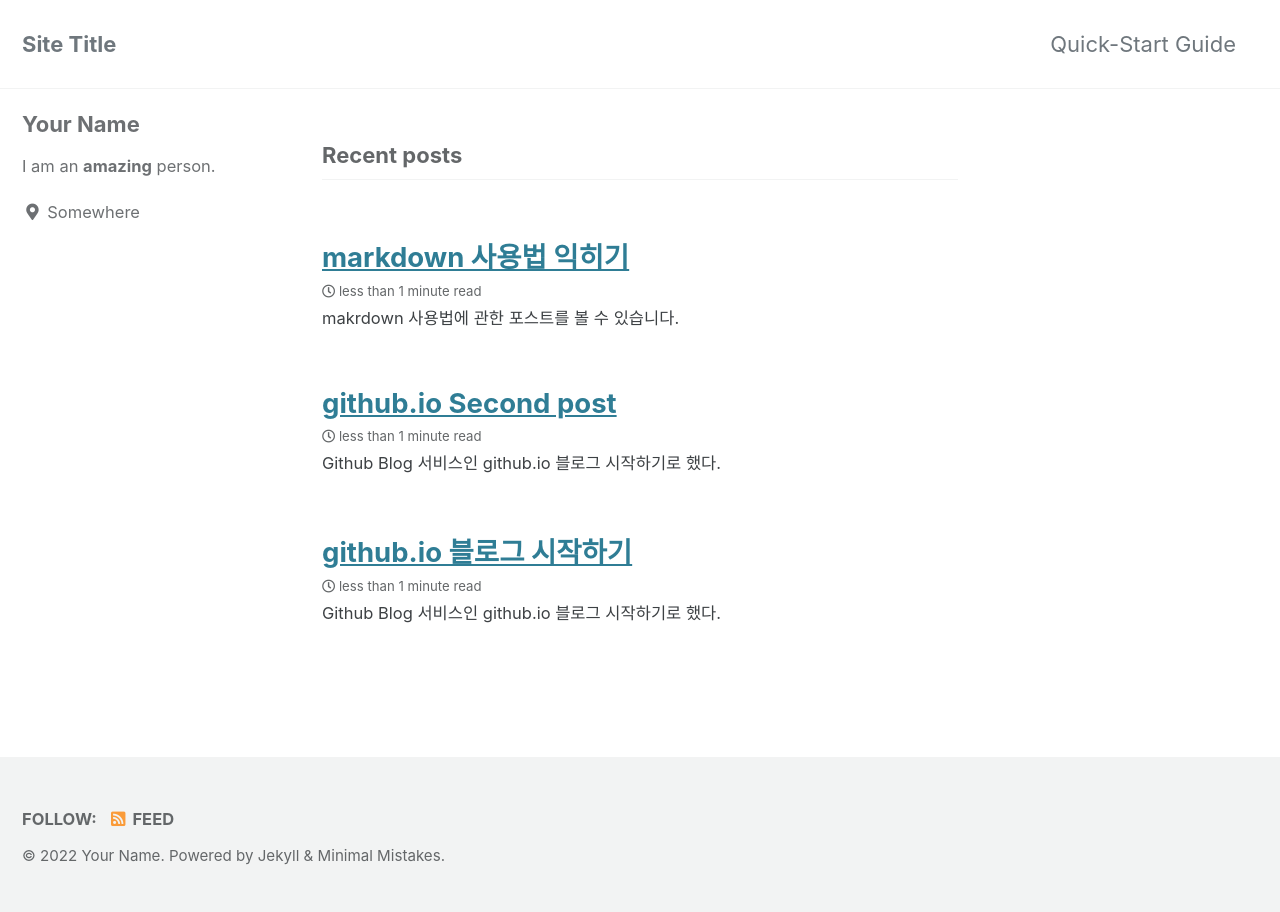
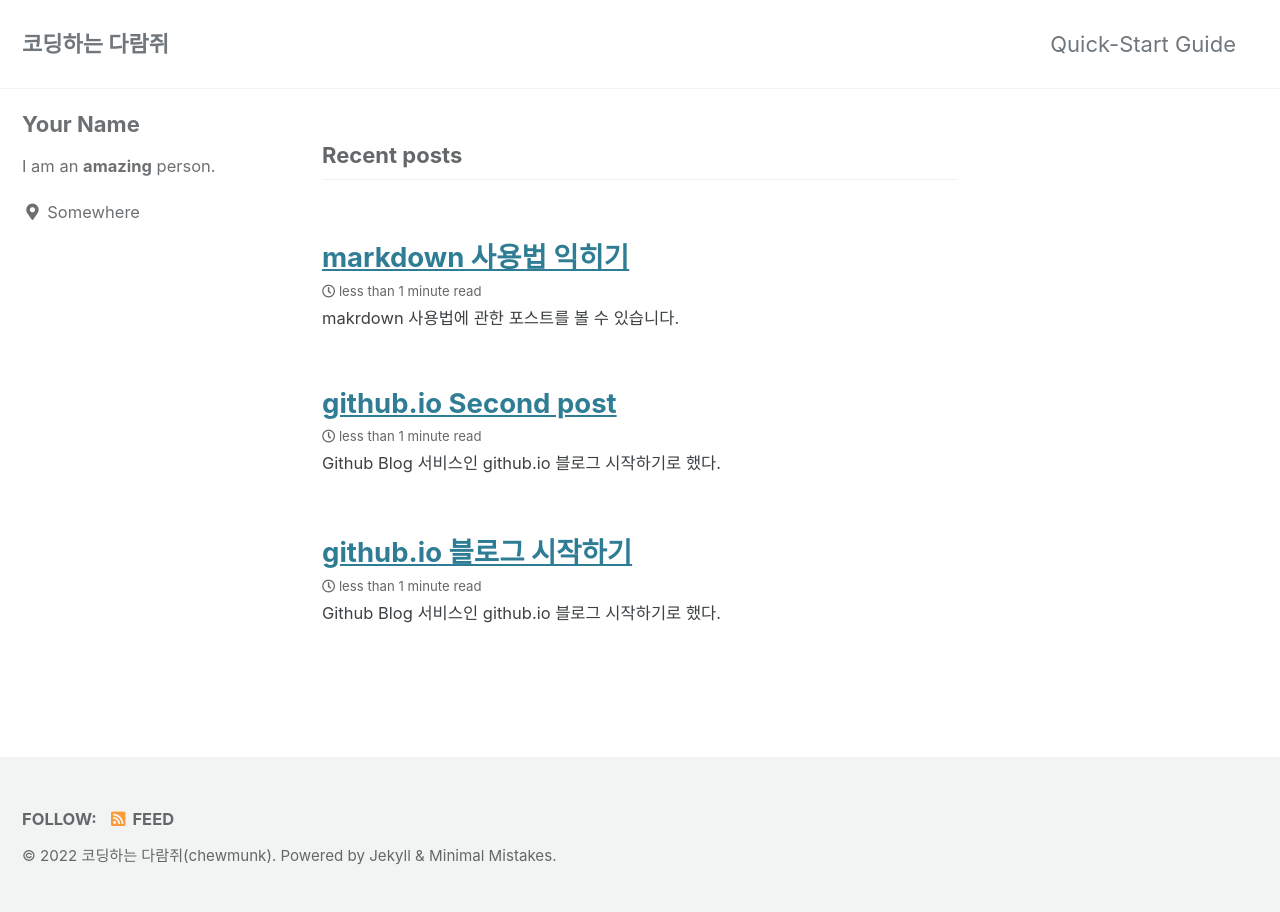
Before and after one commit to chewmunk/chewmunk.github.io, a Jekyll site: the page built from index.html, in a window 1280 px wide. Built offline with Jekyll 4.4.1, drawn with Linux system fonts in a browser that asks for light colours; cached includes are drawn as plain includes; the list of posts is cut into pages by our own code.

Commit message:
modify config.yml

```diff
--- a/_config.yml
+++ b/_config.yml
@@ -16,12 +16,12 @@ minimal_mistakes_skin    : "default" # "air", "aqua", "contrast", "dark", "dirt"
 
 # Site Settings
 locale                   : "en-US"
-title                    : "Site Title"
+title                    : "코딩하는 다람쥐"
 title_separator          : "-"
 subtitle                 : # site tagline that appears below site title in masthead
-name                     : "Your Name"
-description              : "An amazing website."
-url                      : # the base hostname & protocol for your site e.g. "https://mmistakes.github.io"
+name                     : "코딩하는 다람쥐(chewmunk)"
+description              : "This page is chemunk's world"
+url                      : "https://chewmunk.github.io" # the base hostname & protocol for your site e.g. "https://mmistakes.github.io"
 baseurl                  : # the subpath of your site, e.g. "/blog"
 repository               : # GitHub username/repo-name e.g. "mmistakes/minimal-mistakes"
 teaser                   : # path of fallback teaser image, e.g. "/assets/images/500x300.png"
```
